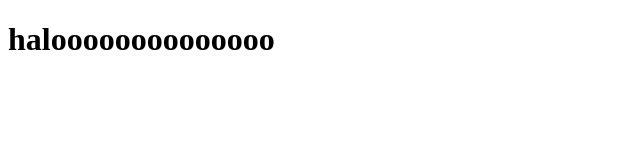
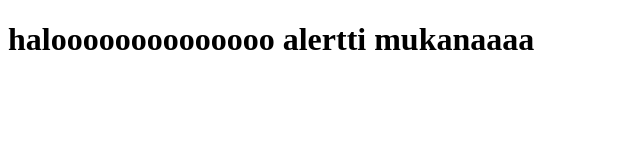
Before and after one commit to Vooqx/2021, a plain HTML site: page index.html in a window 1280 px wide. Shown: the whole page, without its empty margins (0-640 px from the left). Drawn offline with Linux system fonts and the light colour scheme.

Commit message:
Update index.html

```diff
--- a/index.html
+++ b/index.html
@@ -9,7 +9,7 @@
 </head>
 <body>
 
-<h1> haloooooooooooooo </h1>
+<h1> haloooooooooooooo alertti mukanaaaa </h1>
 
 </body>
 </html>
```
